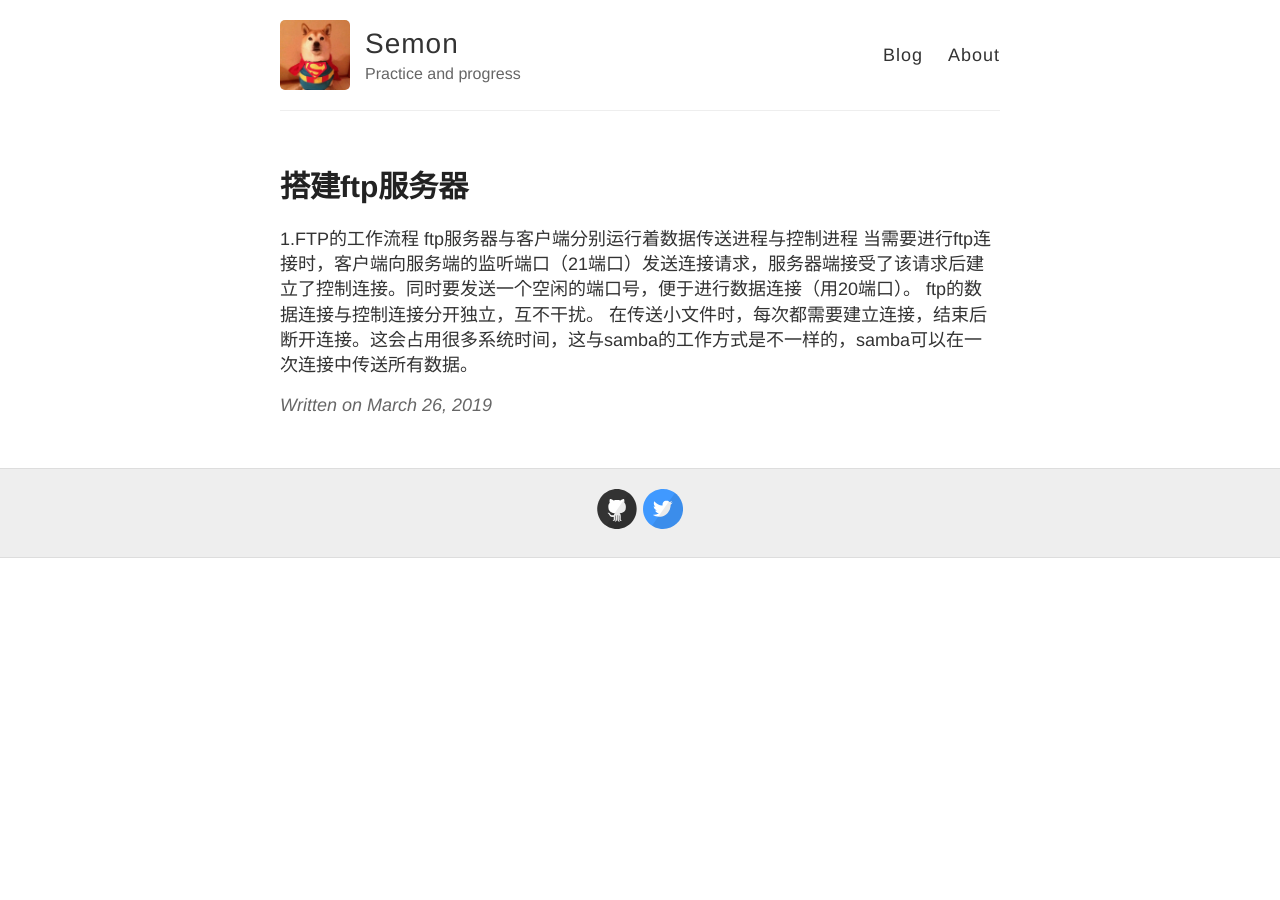
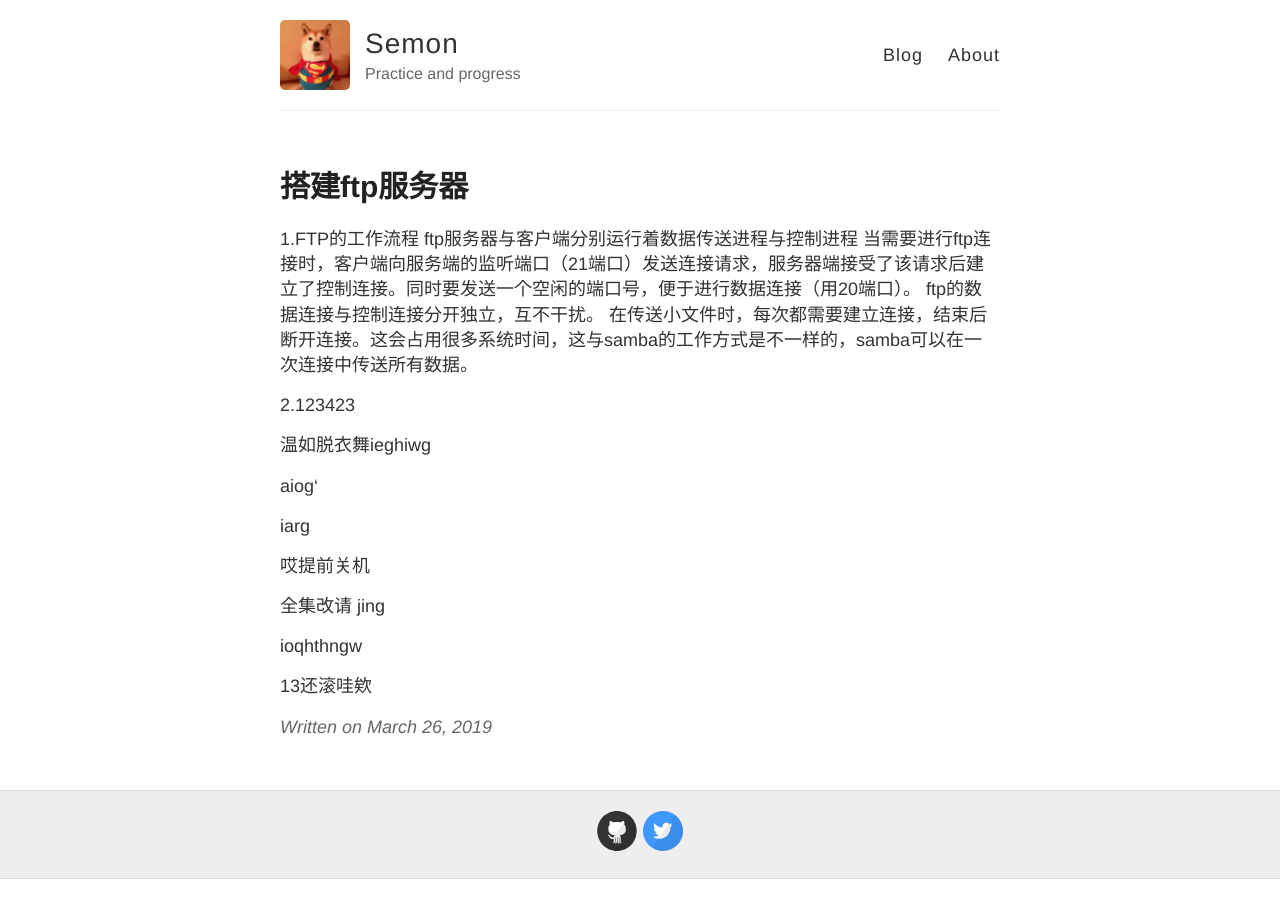
Before and after one commit to semondavid/semondavid.github.io, a Jekyll site: the page built from _posts/2019-03-26-ftp.md, in a window 1280 px wide. Built offline with Jekyll 4.4.1, drawn with Linux system fonts in a browser that asks for light colours.

Commit message:
Update 2019-03-26-ftp.md

```diff
--- a/_posts/2019-03-26-ftp.md
+++ b/_posts/2019-03-26-ftp.md
@@ -8,3 +8,25 @@ ftp服务器与客户端分别运行着数据传送进程与控制进程
 当需要进行ftp连接时，客户端向服务端的监听端口（21端口）发送连接请求，服务器端接受了该请求后建立了控制连接。同时要发送一个空闲的端口号，便于进行数据连接（用20端口）。
 ftp的数据连接与控制连接分开独立，互不干扰。
 在传送小文件时，每次都需要建立连接，结束后断开连接。这会占用很多系统时间，这与samba的工作方式是不一样的，samba可以在一次连接中传送所有数据。
+
+2.123423
+
+
+
+温如脱衣舞ieghiwg
+
+
+aiog‘
+
+iarg
+
+
+哎提前关机
+
+全集改请
+jing
+
+
+ioqhthngw
+
+13还滚哇欸
```
